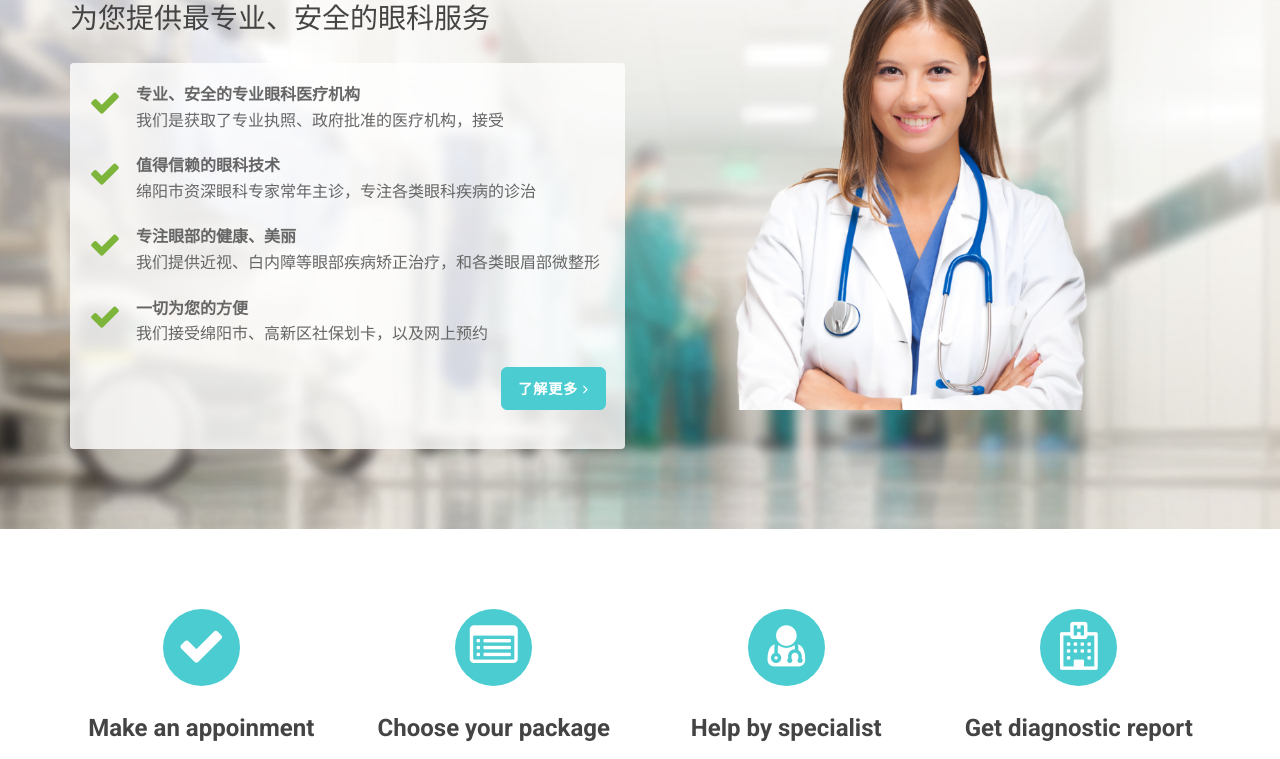
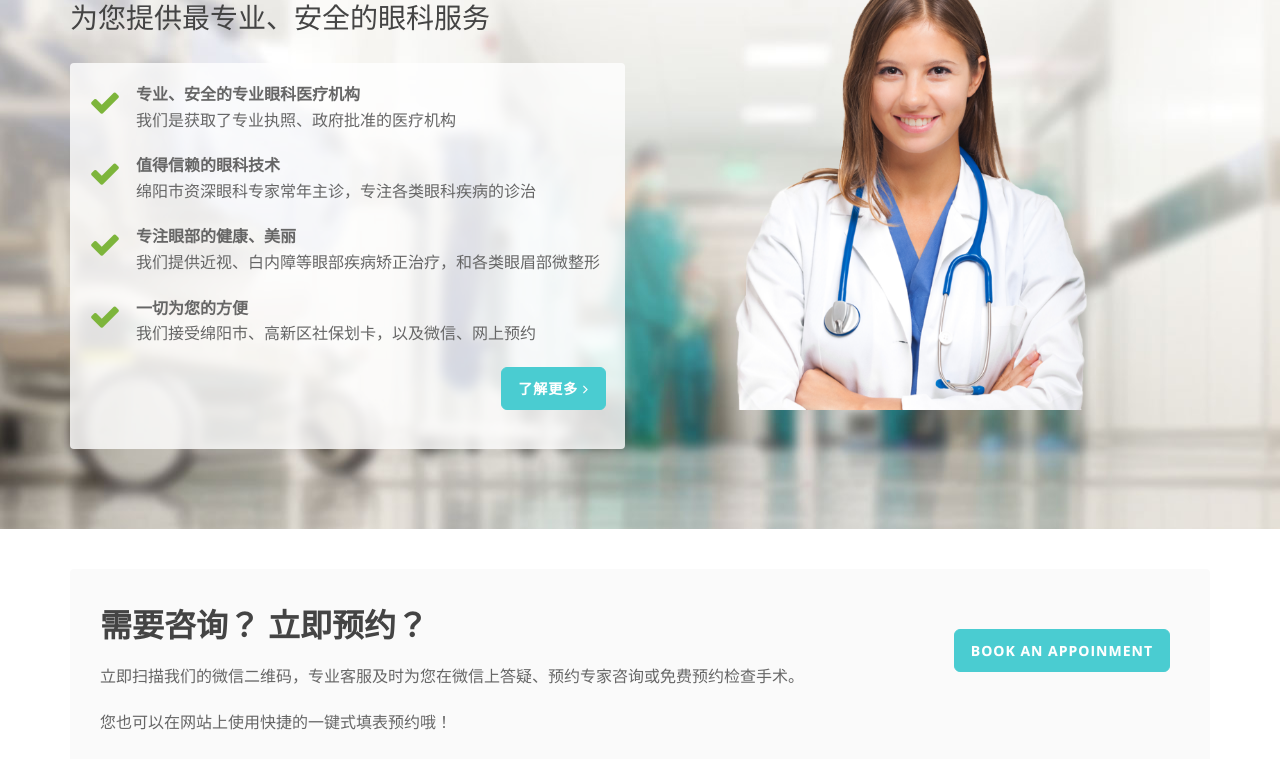
Before and after one commit to reneehu/bueaty-website-portfolio, a plain HTML site: page index-cta.html in a window 1280 px wide. Shown: the part 241-1000 px from the top of the page. Drawn offline with nearby package versions, Linux system fonts and the light colour scheme.

Commit message:
just content update

```diff
--- a/index-cta.html
+++ b/index-cta.html
@@ -92,10 +92,10 @@
 						<div class="wow fadeInRight" data-wow-delay="0.1s">
 
 						<ul class="lead-list">
-							<li><span class="fa fa-check fa-2x icon-success"></span> <span class="list"><strong>专业、安全的专业眼科医疗机构</strong><br />我们是获取了专业执照、政府批准的医疗机构，接受</span></li>
+							<li><span class="fa fa-check fa-2x icon-success"></span> <span class="list"><strong>专业、安全的专业眼科医疗机构</strong><br />我们是获取了专业执照、政府批准的医疗机构</span></li>
 							<li><span class="fa fa-check fa-2x icon-success"></span> <span class="list"><strong>值得信赖的眼科技术</strong><br />绵阳市资深眼科专家常年主诊，专注各类眼科疾病的诊治</span></li>
 							<li><span class="fa fa-check fa-2x icon-success"></span> <span class="list"><strong>专注眼部的健康、美丽</strong><br />我们提供近视、白内障等眼部疾病矫正治疗，和各类眼眉部微整形</span></li>
-							<li><span class="fa fa-check fa-2x icon-success"></span> <span class="list"><strong>一切为您的方便</strong><br />我们接受绵阳市、高新区社保划卡，以及网上预约</span></li>
+							<li><span class="fa fa-check fa-2x icon-success"></span> <span class="list"><strong>一切为您的方便</strong><br />我们接受绵阳市、高新区社保划卡，以及微信、网上预约</span></li>
 						</ul>
 						<p class="text-right wow bounceIn" data-wow-delay="0.4s">
 						<a href="#" class="btn btn-skin btn-lg">了解更多 <i class="fa fa-angle-right"></i></a>
@@ -118,7 +118,7 @@
 	<!-- /Section: intro -->
 
 	<!-- Section: boxes -->
-    <section id="boxes" class="home-section paddingtop-80">
+   <!--  <section id="boxes" class="home-section paddingtop-80">
 
 		<div class="container">
 			<div class="row">
@@ -127,7 +127,7 @@
 						<div class="box text-center">
 
 							<i class="fa fa-check fa-3x circled bg-skin"></i>
-							<h4 class="h-bold">Make an appoinment</h4>
+							<h4 class="h-bold">便捷预约</h4>
 							<p>
 							Lorem ipsum dolor sit amet, nec te mollis utroque honestatis, ut utamur molestiae vix, graecis eligendi ne.
 							</p>
@@ -172,7 +172,7 @@
 			</div>
 		</div>
 
-	</section>
+	</section> -->
 	<!-- /Section: boxes -->
 
 
@@ -185,8 +185,9 @@
 								<div class="col-md-8">
 									<div class="wow fadeInUp" data-wow-delay="0.1s">
 									<div class="cta-text">
-									<h3>In an emergency? Need help now?</h3>
-									<p>Lorem ipsum dolor sit amet consectetur adipiscing elit uisque interdum ante eget faucibus. </p>
+									<h3>需要咨询？ 立即预约？</h3>
+									<p>立即扫描我们的微信二维码，专业客服及时为您在微信上答疑、预约专家咨询或免费预约检查手术。</p>
+									<p>您也可以在网站上使用快捷的一键式填表预约哦！</p>
 									</div>
 									</div>
 								</div>
```
